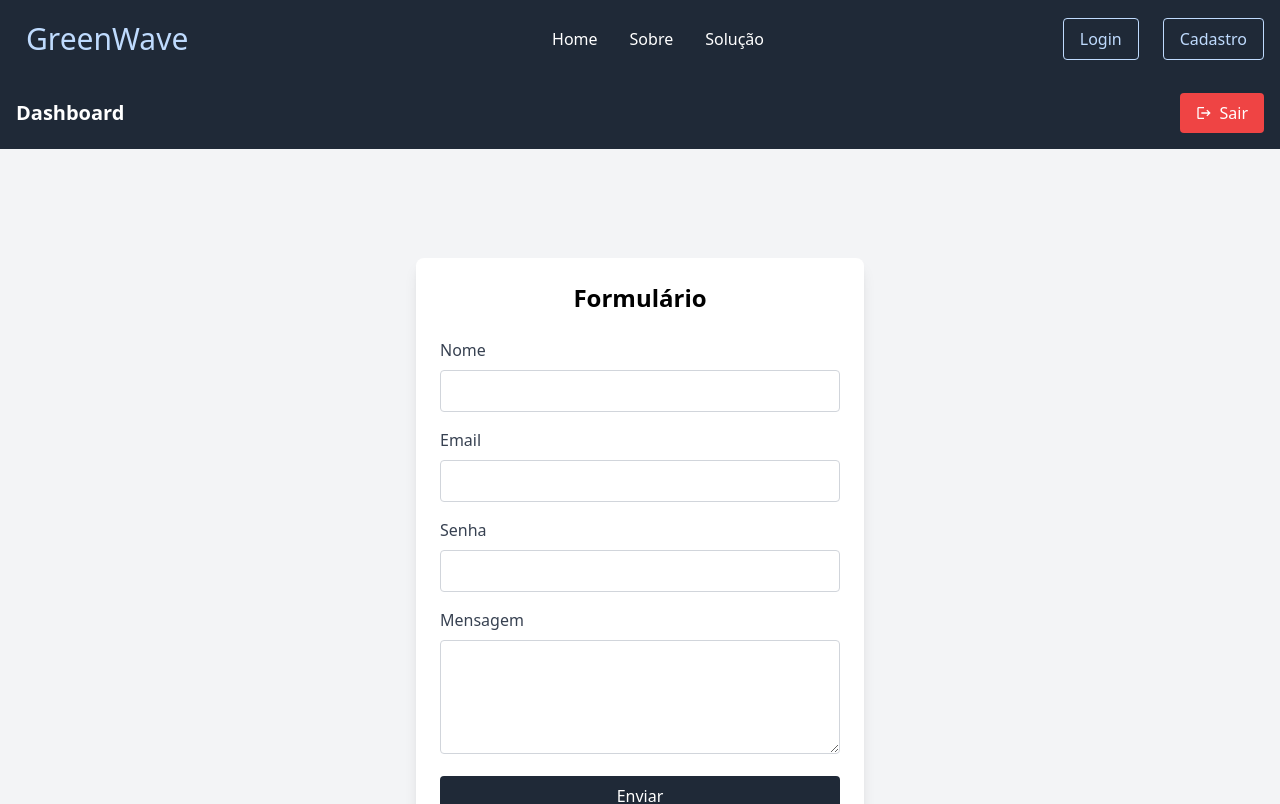
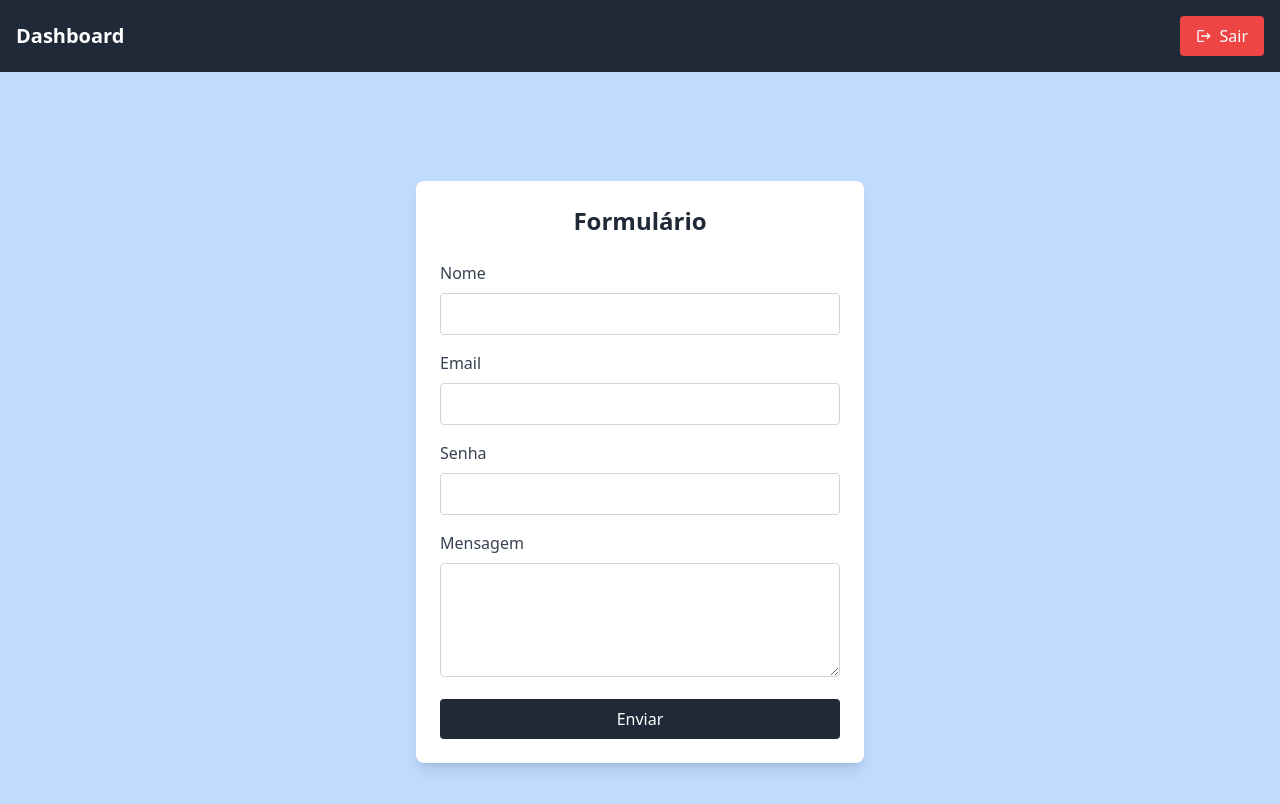
Before and after one commit to Global-Solution-1ESPH/projetogs, a React (Vite) app: page /dashboard in a window 1280 px wide. Shown: the top 804 px of the page. Built offline with nearby package versions, Linux system fonts and the light colour scheme.

Commit message:
Tirando a NavBar do dashboard, arrumando botão de home e estilizando fundo do dashboard

```diff
--- a/index.html
+++ b/index.html
@@ -2,10 +2,10 @@
 <html lang="pt-br">
   <head>
     <meta charset="UTF-8" />
-    <link rel="icon" type="image/svg+xml" href="" />
+    <link rel="icon" type="" href="" />
     <meta name="viewport" content="width=device-width, initial-scale=1.0" />
     <script src="https://cdn.tailwindcss.com"></script>
-    <title>GS</title>
+    <title>GreenWave</title>
   </head>
   <body>
     <div id="root"></div>
--- a/src/components/Nav.jsx
+++ b/src/components/Nav.jsx
@@ -1,6 +1,15 @@
-import { Link } from 'react-router-dom';
+import { Link, useLocation } from 'react-router-dom';
 
 const Nav = () => {
+  const location = useLocation();
+  const hiddenRoutes = ["/dashboard"];
+  const currentPath = location.pathname.toLowerCase();
+  console.log("Rota atual normalizada:", currentPath);
+
+  if (hiddenRoutes.includes(currentPath)) {
+    return null;
+  }
+
   return (
     <div className="bg-gray-800 p-4 top-0 z-10">
       <div className="flex justify-between items-center">
--- a/src/routes/Dashboard.jsx
+++ b/src/routes/Dashboard.jsx
@@ -46,9 +46,9 @@ const Dashboard = () => {
       </div>
 
       {/* Formulário */}
-      <div className="flex justify-center items-center min-h-screen bg-gray-100">
+      <div className="flex justify-center items-center min-h-screen bg-blue-200">
         <form onSubmit={handleSubmit} className="bg-white p-6 shadow-lg rounded-lg w-full max-w-md">
-          <h1 className="text-2xl font-bold mb-6 text-center">Formulário</h1>
+          <h1 className="text-2xl text-gray-800 font-bold mb-6 text-center">Formulário</h1>
 
           {/* Nome */}
           <div className="mb-4">
--- a/src/routes/Home.jsx
+++ b/src/routes/Home.jsx
@@ -30,7 +30,7 @@ const Home = () => {
         </p>
         <Link
           to="/sobre"
-          className="ml-[370px] self-center justify-center bg-gray-800 text-white text-lg font-medium py-2 px-6 rounded-lg shadow-md hover:bg-gray-700 transition duration-300 mt-[20px]"
+          className="self-center justify-center bg-gray-800 text-white text-lg font-medium py-2 px-6 rounded-lg shadow-md hover:bg-gray-700 transition duration-300 mt-[20px]"
         >
           Saiba mais
         </Link>
```
Lines whose indentation alone changed are shown as unchanged.
